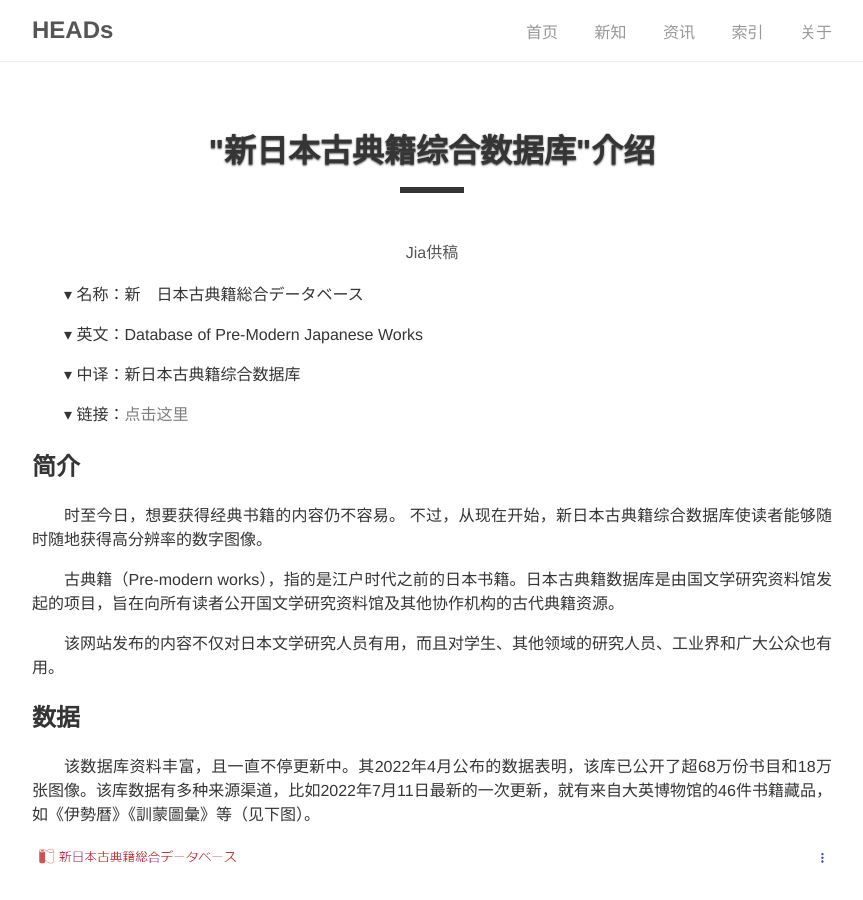
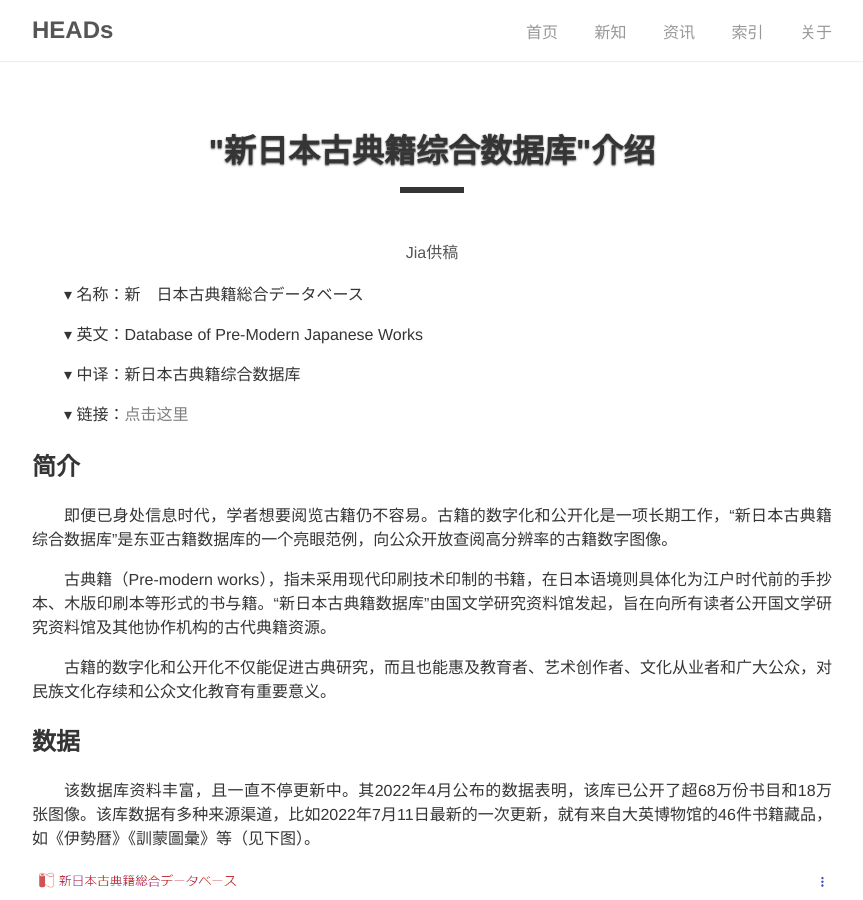
Before and after one commit to DHHD2022/DHHD2022.GitHub.io, a Jekyll site: the page built from dh_blog/_posts/2022-07-14-KotensekiDB.md, in a window 1280 px wide and 900 px high. Shown: the whole window, without its empty margins (208-1071 px from the left). Built offline with Jekyll 4.4.1, drawn with Linux system fonts in a browser that asks for light colours.

Commit message:
Update 2022-07-14-KotensekiDB.md

```diff
--- a/dh_blog/_posts/2022-07-14-KotensekiDB.md
+++ b/dh_blog/_posts/2022-07-14-KotensekiDB.md
@@ -18,11 +18,13 @@
 
 
 ## 简介
-时至今日，想要获得经典书籍的内容仍不容易。 不过，从现在开始，新日本古典籍综合数据库使读者能够随时随地获得高分辨率的数字图像。
+即便已身处信息时代，学者想要阅览古籍仍不容易。古籍的数字化和公开化是一项长期工作，“新日本古典籍综合数据库”是东亚古籍数据库的一个亮眼范例，向公众开放查阅高分辨率的古籍数字图像。
 
-古典籍（Pre-modern works），指的是江户时代之前的日本书籍。日本古典籍数据库是由国文学研究资料馆发起的项目，旨在向所有读者公开国文学研究资料馆及其他协作机构的古代典籍资源。
 
-该网站发布的内容不仅对日本文学研究人员有用，而且对学生、其他领域的研究人员、工业界和广大公众也有用。
+古典籍（Pre-modern works），指未采用现代印刷技术印制的书籍，在日本语境则具体化为江户时代前的手抄本、木版印刷本等形式的书与籍。“新日本古典籍数据库”由国文学研究资料馆发起，旨在向所有读者公开国文学研究资料馆及其他协作机构的古代典籍资源。
+
+
+古籍的数字化和公开化不仅能促进古典研究，而且也能惠及教育者、艺术创作者、文化从业者和广大公众，对民族文化存续和公众文化教育有重要意义。
 
 ## 数据
 该数据库资料丰富，且一直不停更新中。其2022年4月公布的数据表明，该库已公开了超68万份书目和18万张图像。该库数据有多种来源渠道，比如2022年7月11日最新的一次更新，就有来自大英博物馆的46件书籍藏品，如《伊勢暦》《訓蒙圖彙》等（见下图）。
```
